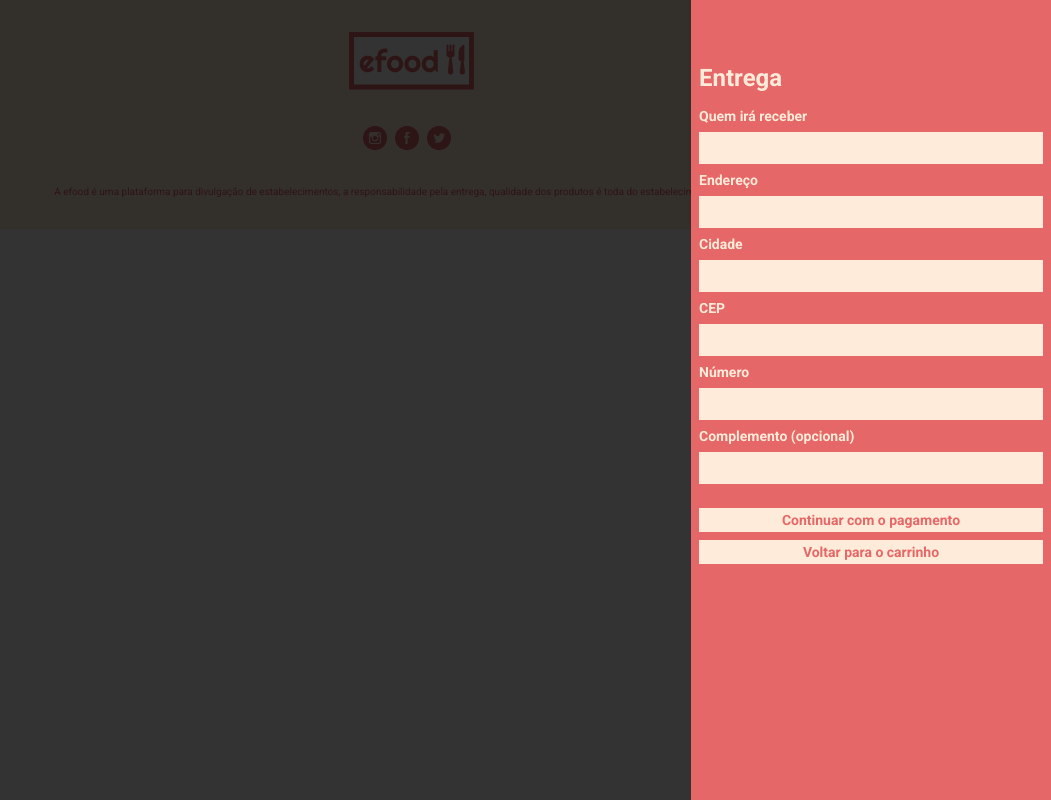
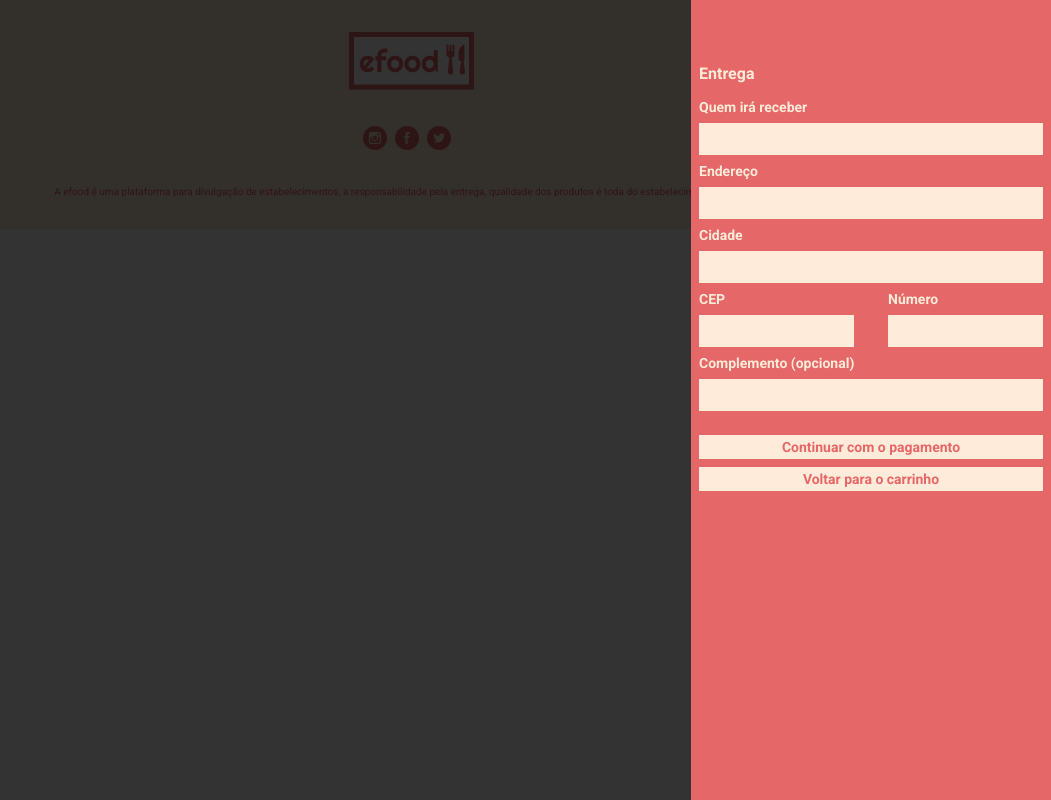
Before and after one commit to joao-carlos-dev/EFood, a React (Create React App) app: page /checkout in a window 1280 px wide. Shown: the whole page, without its empty margins (229-1280 px from the left). Built offline with nearby package versions, Linux system fonts and the light colour scheme.

Commit message:
estilizando os inputs

```diff
--- a/src/components/Card/styles.ts
+++ b/src/components/Card/styles.ts
@@ -15,7 +15,7 @@ export const CardContainer = styled.div`
     color: ${cores.laranjaClaro};
     margin-top: 32px;
     margin-bottom: 16px;
-    font-weight: 16px;
+    font-size: 16px;
     font-weight: 700;
   }
 
--- a/src/pages/Checkout/index.tsx
+++ b/src/pages/Checkout/index.tsx
@@ -1,7 +1,7 @@
 import { useState } from 'react'
 import Card from '../../components/Card'
 import { Overlay } from '../../components/Cart/styles'
-import { BotaoCard, InputCepNumber, InputGroup } from './styles'
+import { BotaoCard, InputCepNumber, InputGroup, Row } from './styles'
 import { useFormik } from 'formik'
 import * as Yup from 'yup'
 
@@ -85,6 +85,7 @@ const Checkout = () => {
                 )}
               </small>
             </InputGroup>
+            <Row columnGap="30px">
               <InputGroup>
                 <label htmlFor="cardNumber">Número do cartão</label>
                 <input
@@ -109,8 +110,12 @@ const Checkout = () => {
                   onChange={form.handleChange}
                   onBlur={form.handleBlur}
                 />
-              <small>{getErrorMessage('cardCode', form.errors.cardCode)}</small>
+                <small>
+                  {getErrorMessage('cardCode', form.errors.cardCode)}
+                </small>
               </InputGroup>
+            </Row>
+            <Row>
               <InputGroup maxWidth="155px">
                 <label htmlFor="expiresYear">Mês de vencimento</label>
                 <input
@@ -139,13 +144,17 @@ const Checkout = () => {
                   {getErrorMessage('expiresMonth', form.errors.expiresMonth)}
                 </small>
               </InputGroup>
+            </Row>
             <BotaoCard
               title="Clique aqui para finalizar o pagamento"
               className="margin-top"
             >
               Finalizar pagamento
             </BotaoCard>
-            <BotaoCard title="Clique aqui para voltar para edição do endereço">
+            <BotaoCard
+              onClick={() => setPayWithCard(false)}
+              title="Clique aqui para voltar para edição do endereço"
+            >
               Voltar para edição do endereço
             </BotaoCard>
           </>
@@ -164,6 +173,8 @@ const Checkout = () => {
                 onBlur={form.handleBlur}
               />
               <small>{getErrorMessage('fullName', form.errors.fullName)}</small>
+            </InputGroup>
+            <InputGroup>
               <label htmlFor="address">Endereço</label>
               <input
                 id="address"
@@ -174,6 +185,8 @@ const Checkout = () => {
                 onBlur={form.handleBlur}
               />
               <small>{getErrorMessage('address', form.errors.address)}</small>
+            </InputGroup>
+            <InputGroup>
               <label htmlFor="city">Cidade</label>
               <input
                 id="city"
@@ -184,7 +197,9 @@ const Checkout = () => {
                 onBlur={form.handleBlur}
               />
               <small>{getErrorMessage('city', form.errors.city)}</small>
-              <InputCepNumber>
+            </InputGroup>
+            <Row>
+              <InputCepNumber maxWidth="155px">
                 <label htmlFor="cep">CEP</label>
                 <input
                   id="cep"
@@ -195,6 +210,8 @@ const Checkout = () => {
                   onBlur={form.handleBlur}
                 />
                 <small>{getErrorMessage('cep', form.errors.cep)}</small>
+              </InputCepNumber>
+              <InputCepNumber maxWidth="155px">
                 <label htmlFor="numberHome">Número</label>
                 <input
                   id="numberHome"
@@ -205,9 +222,11 @@ const Checkout = () => {
                   onBlur={form.handleBlur}
                 />
                 <small>
-                  {getErrorMessage('numberHome', form.errors.cardDisplayName)}
+                  {getErrorMessage('numberHome', form.errors.numberHome)}
                 </small>
               </InputCepNumber>
+            </Row>
+            <InputGroup>
               <label htmlFor="complementHome">Complemento (opcional)</label>
               <input
                 id="complementHome"
@@ -221,6 +240,7 @@ const Checkout = () => {
                 {getErrorMessage('complementHome', form.errors.complementHome)}
               </small>
             </InputGroup>
+
             <BotaoCard
               onClick={() => setPayWithCard(true)}
               className="margin-top"
--- a/src/pages/Checkout/styles.ts
+++ b/src/pages/Checkout/styles.ts
@@ -5,6 +5,15 @@ type InputGroupProps = {
   maxWidth?: string
 }
 
+type RowProps = {
+  columnGap?: string
+}
+
+export const Row = styled.div<RowProps>`
+  column-gap: ${(props) => props.columnGap || '34px'};
+  display: flex;
+  align-items: flex-end;
+`
 export const InputGroup = styled.div<InputGroupProps>`
   flex: auto;
 
@@ -23,14 +32,27 @@ export const InputGroup = styled.div<InputGroupProps>`
     height: 32px;
     padding: 0 8px;
     width: 100%;
+    outline: none;
   }
 `
-export const InputCepNumber = styled.div`
+export const InputCepNumber = styled.div<InputGroupProps>`
+  max-width: ${(props) => props.maxWidth || 'auto'};
+
   label {
+    font-size: 14px;
+    font-weight: 700;
+    color: ${cores.laranjaClaro};
+    display: block;
+    margin: 8px 0;
   }
 
   input {
-    display: block;
+    background-color: ${cores.laranjaClaro};
+    border: 1px solid ${cores.laranjaClaro};
+    height: 32px;
+    padding: 0 8px;
+    width: 100%;
+    outline: none;
   }
 `
 
```
Lines whose indentation alone changed are shown as unchanged.
